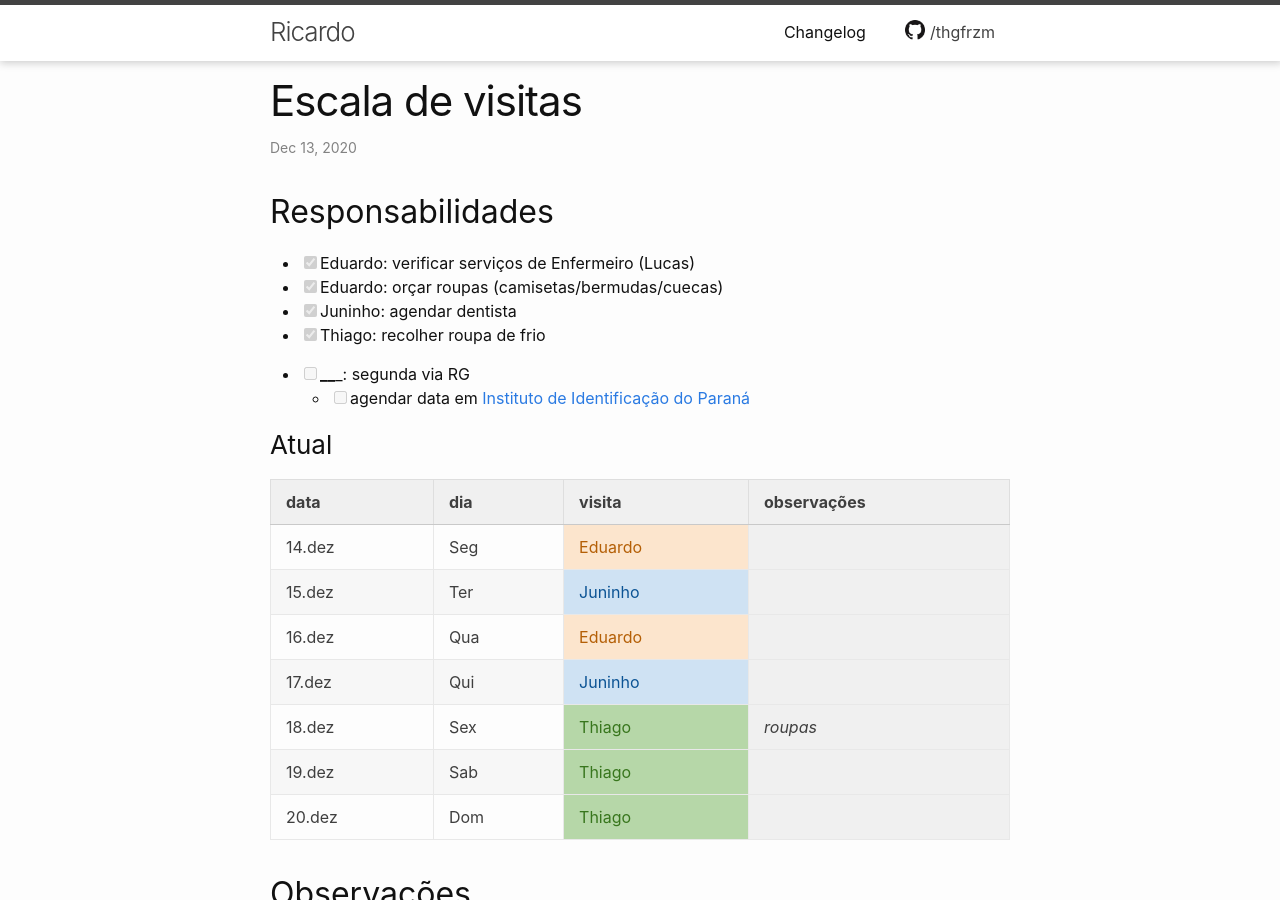
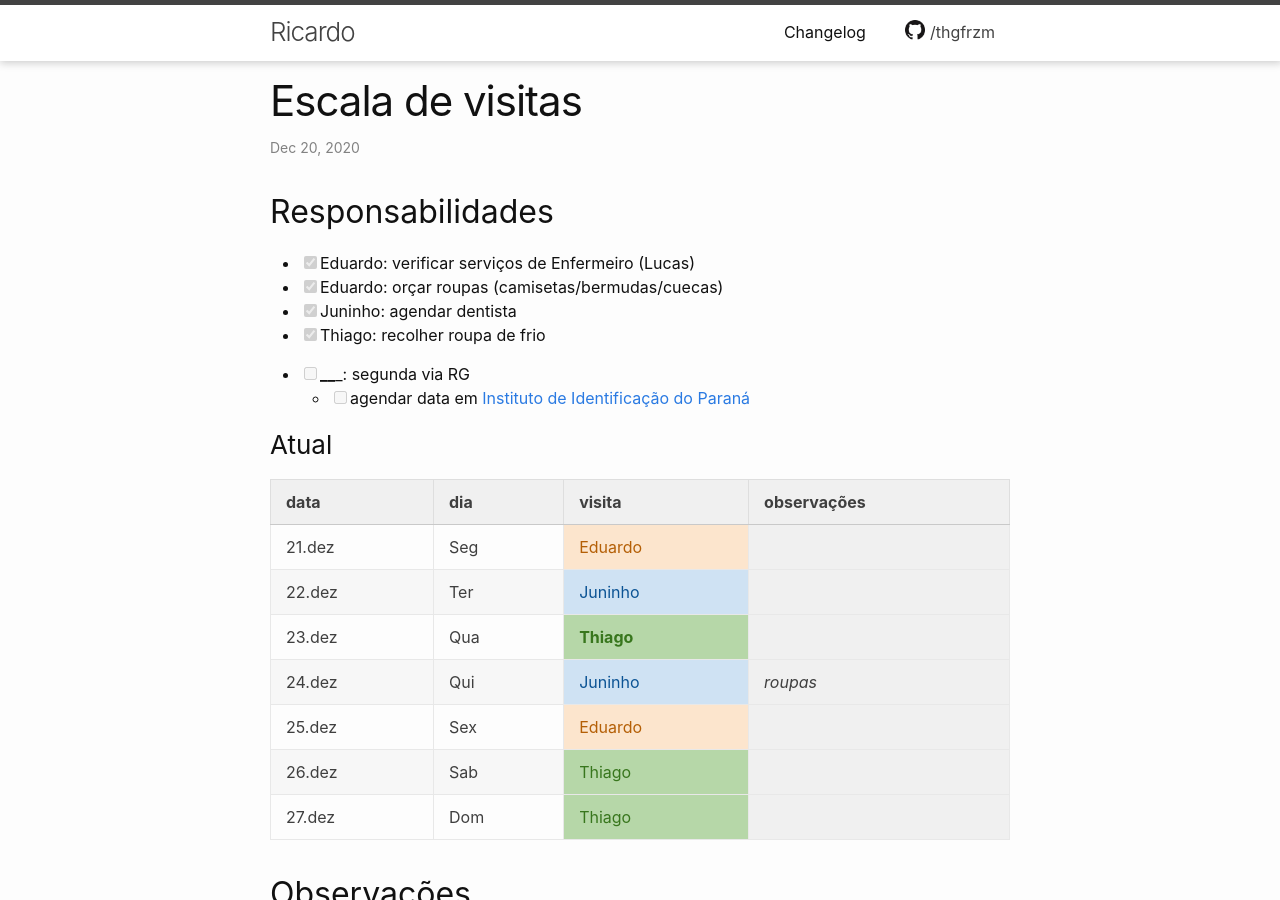
Before and after one commit to thgfrzm/ricardo, a Jekyll site: the page built from _posts/2018-12-23-escala-visitas.markdown, in a window 1280 px wide and 900 px high. Built offline with Jekyll 4.4.1, drawn with Linux system fonts in a browser that asks for light colours; some of the changed text lies outside the part shown.

Commit message:
Update 2018-12-23-escala-visitas.markdown

```diff
--- a/_posts/2018-12-23-escala-visitas.markdown
+++ b/_posts/2018-12-23-escala-visitas.markdown
@@ -1,7 +1,7 @@
 ---
 layout: post
 title:  "Escala de visitas"
-date:   2020-12-13 19:30:00 -0300
+date:   2020-12-20 18:00:00 -0300
 categories: agenda
 ---
 
@@ -17,15 +17,15 @@ categories: agenda
 
 ### Atual
 
-| data   | dia | visita  | observações |
-| ------ | --- | ------- | ----------- |
-| 14.dez | Seg | Eduardo |             |
-| 15.dez | Ter | Juninho |             |
-| 16.dez | Qua | Eduardo |             |
-| 17.dez | Qui | Juninho |             |
-| 18.dez | Sex | Thiago  | _roupas_    |
-| 19.dez | Sab | Thiago  |             |
-| 20.dez | Dom | Thiago  |             |
+| data   | dia | visita     | observações |
+| ------ | --- | ---------- | ----------- |
+| 21.dez | Seg | Eduardo    |             |
+| 22.dez | Ter | Juninho    |             |
+| 23.dez | Qua | **Thiago** |             |
+| 24.dez | Qui | Juninho    | _roupas_    |
+| 25.dez | Sex | Eduardo    |             |
+| 26.dez | Sab | Thiago     |             |
+| 27.dez | Dom | Thiago     |             |
 
 
 ## Observações
```
Also changed, not shown: other parts of _posts/2018-12-23-escala-visitas.markdown (+7 -0 lines).
